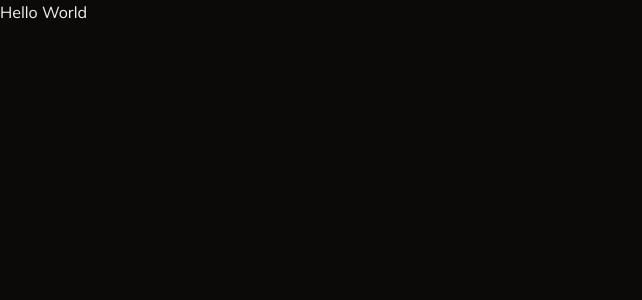
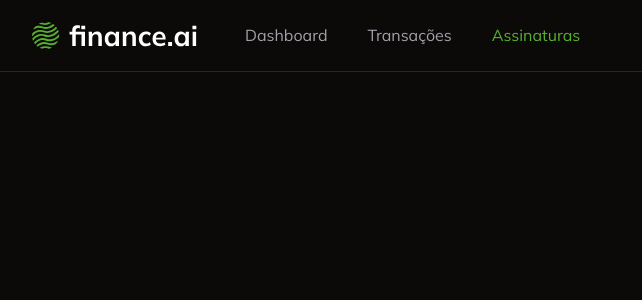
Before and after one commit to zReBolTz/Finance.ai, a Next.js app: page /subscriptions in a window 1280 px wide. Shown: the top 300 px of the page, without its empty margins (0-642 px from the left). Built offline with nearby package versions, Linux system fonts and the light colour scheme.

Commit message:
feat: addnavbar component

```diff
--- /dev/null
+++ b/app/_components/navBar.tsx
@@ -0,0 +1,58 @@
+"use client";
+
+import { UserButton } from "@clerk/nextjs";
+import Image from "next/image";
+import Link from "next/link";
+import { usePathname } from "next/navigation";
+
+const NavBar = () => {
+  const pathName = usePathname();
+
+  return (
+    <div className="flex justify-between border-b border-solid px-8 py-4">
+      <div className="flex items-center gap-10">
+        <Image
+          src="/iconFinaceAi.svg"
+          width={173}
+          height={39}
+          alt="Finace Ai"
+        />
+        <Link
+          href="/"
+          className={
+            pathName === "/"
+              ? "text-bold text-primary"
+              : "text-muted-foreground"
+          }
+        >
+          Dashboard
+        </Link>
+        <Link
+          href="/transactions"
+          className={
+            pathName === "/transactions"
+              ? "text-bold text-primary"
+              : "text-muted-foreground"
+          }
+        >
+          Transações
+        </Link>
+        <Link
+          href="/subscriptions"
+          className={
+            pathName == "/subscriptions"
+              ? "text-bold text-primary"
+              : "text-muted-foreground"
+          }
+        >
+          Assinaturas
+        </Link>
+      </div>
+      <div>
+        <UserButton showName />
+      </div>
+    </div>
+  );
+};
+
+export default NavBar;
--- a/app/_components/upsert-transaction-dialog.tsx
+++ b/app/_components/upsert-transaction-dialog.tsx
@@ -40,7 +40,8 @@ import { DatePicker } from "./ui/date-picker";
 import { MoneyInput } from "./money-input";
 import { useForm } from "react-hook-form";
 import { zodResolver } from "@hookform/resolvers/zod";
-import { upsertTransaction } from "../_actions/add-transaction";
+import { upsertTransaction } from "../_actions/upsert-transaction";
+import { useEffect } from "react";
 
 interface UpsertTransactionDialogProps {
   isOpen: boolean;
@@ -94,6 +95,10 @@ const UpsertTransactionDialog = ({
       type: TransactionsType.EXPENSE,
     },
   });
+
+  useEffect(() => {
+    form.reset(defaultValues);
+  }, [defaultValues, form]);
 
   const onSubmit = async (data: FormSchema) => {
     try {
--- a/app/page.tsx
+++ b/app/page.tsx
@@ -1,6 +1,6 @@
-import { UserButton } from "@clerk/nextjs";
 import { auth } from "@clerk/nextjs/server";
 import { redirect } from "next/navigation";
+import NavBar from "./_components/navBar";
 
 const Home = async () => {
   const { userId } = await auth();
@@ -8,9 +8,9 @@ const Home = async () => {
     redirect("/login");
   }
   return (
-    <div>
-      <UserButton showName />
-    </div>
+    <>
+      <NavBar />
+    </>
   );
 };
 
--- a/app/subscriptions/page.tsx
+++ b/app/subscriptions/page.tsx
@@ -1,3 +1,9 @@
+import NavBar from "../_components/navBar";
+
 export default function SubscriptionsPage() {
-  return <h1> Hello World</h1>;
+  return (
+    <>
+      <NavBar />
+    </>
+  );
 }
--- a/app/transactions/page.tsx
+++ b/app/transactions/page.tsx
@@ -2,10 +2,17 @@ import { db } from "../_lib/prisma";
 import { DataTable } from "../_components/ui/data-table";
 import { Transactionscolumns } from "./columns";
 import AddTransactionButton from "../_components/add-transaction-button";
+import NavBar from "../_components/navBar";
 
 const TransactionsPage = async () => {
-  const transactions = await db.transactions.findMany({});
+  const transactions = await db.transactions.findMany({
+    orderBy: {
+      createdAt: "desc",
+    },
+  });
   return (
+    <>
+      <NavBar />
       <div className="space-y-6 p-6">
         <div className="flex w-full items-center justify-between">
           <h1 className="text-2xl font-bold">Transações</h1>
@@ -13,6 +20,7 @@ const TransactionsPage = async () => {
         </div>
         <DataTable columns={Transactionscolumns} data={transactions} />
       </div>
+    </>
   );
 };
 
```
Lines whose indentation alone changed are shown as unchanged.
